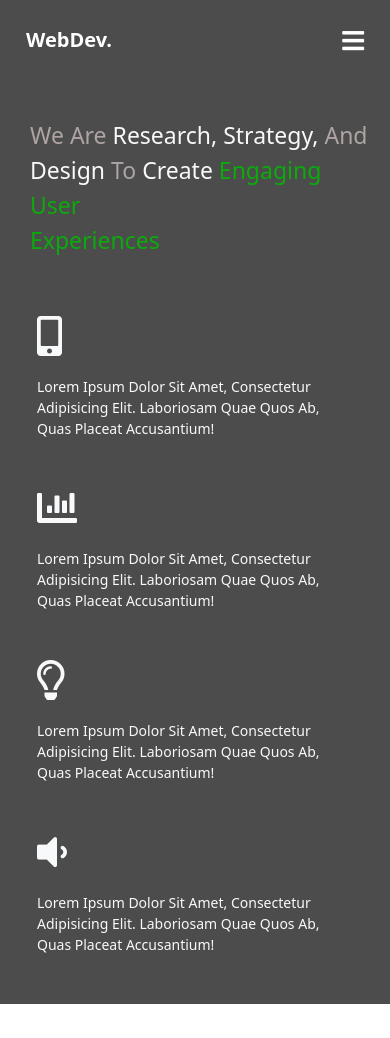
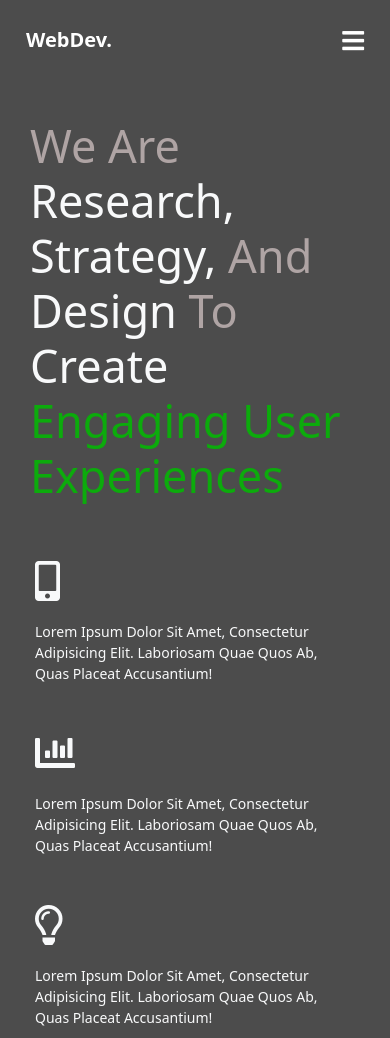
Before and after one commit to sourav-bytes/research, a plain HTML site: page index.html in a window 390 px wide. Shown: the top 1038 px of the page. Drawn offline with Linux system fonts and the light colour scheme.

Commit message:
Update project9.css

```diff
--- a/project9.css
+++ b/project9.css
@@ -268,13 +268,13 @@
     }
 
     .s-1-text h1 {
-        line-height: 35px; font-size:23px
+        line-height: 55px; font-size:45px
     }
 
     .wrap {
         display: none
     }
-.s-1-row{ margin: 0px 25px
+.s-1-row{ margin: 0px 23px
 }
     .s-2-inner {
         padding-left: 0px;
```
